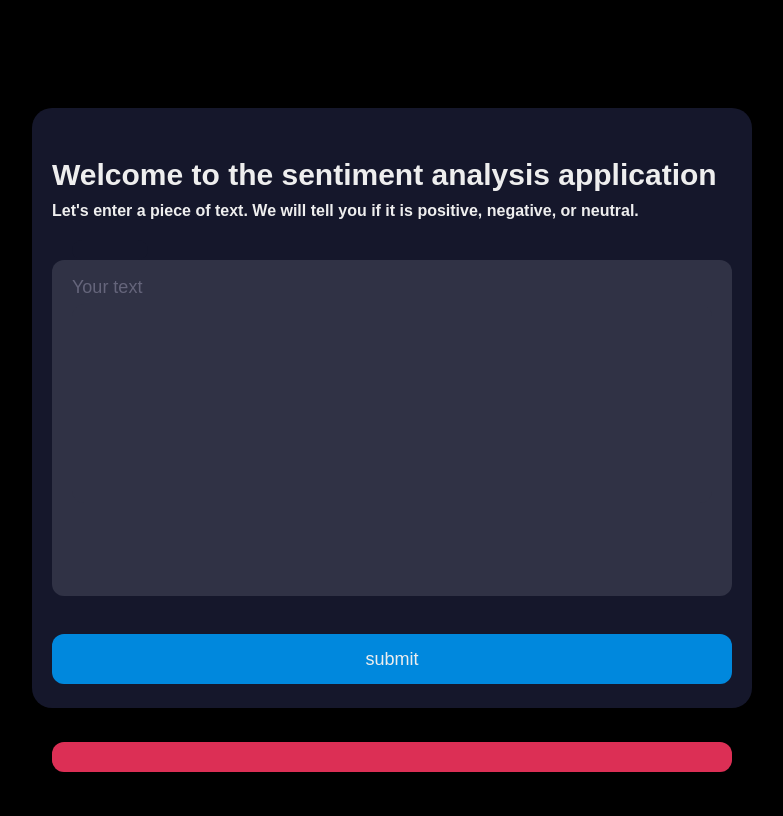
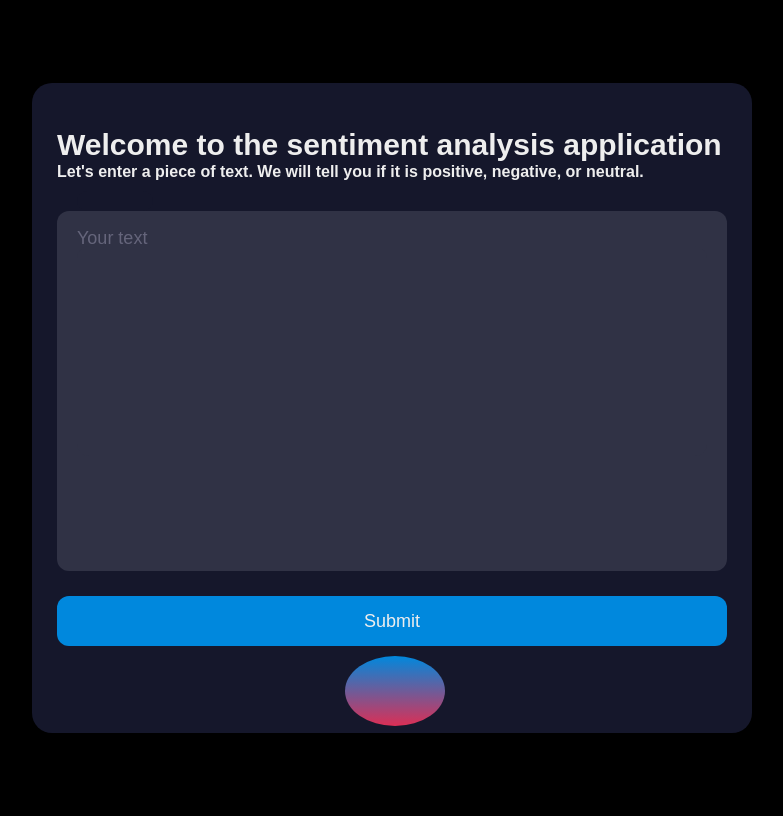
Before and after one commit to C2-Gang/Sentiment_analyser_app, a Flask app: page / in a window 1280 px wide. Shown: the whole page, without its empty margins (248-1031 px from the left). Run offline with Flask 2, Linux system fonts and the light colour scheme; parts of the project's set-up code (start-up, migrations or seed data) failed here and were passed over; some libraries are stand-ins or nearby versions.

Commit message:
fix: (form.css, form.html) change result box style #DEP1-11

```diff
--- a/app/static/styles/form.css
+++ b/app/static/styles/form.css
@@ -10,8 +10,8 @@ body {
     background-color: #15172b;
     border-radius: 20px;
     box-sizing: border-box;
-    height: 600px;
-    padding: 20px;
+    height: 650px;
+    padding: 25px;
     width: 720px;
 }
 
@@ -20,7 +20,7 @@ body {
     font-family: sans-serif;
     font-size: 30px;
     font-weight: 600;
-    margin-top: 30px;
+    margin-top: 20px;
 }
 
 .subtitle {
@@ -28,11 +28,11 @@ body {
     font-family: sans-serif;
     font-size: 16px;
     font-weight: 600;
-    margin-top: 10px;
+    margin-top: 1px;
 }
 
 .input {
-    margin-top: 40px;
+    margin-top: 30px;
     height: 50px;
     position: relative;
     width: 100%;
@@ -44,7 +44,7 @@ body {
     font-size: 18px;
     height: 60%;
     outline: 0;
-    padding: 4px 20px 0;
+    padding: 5px 20px 5;
     width: 100%;
 }
 
@@ -101,7 +101,7 @@ body {
     cursor: pointer;
     font-size: 18px;
     height: 50px;
-    margin-top: 38px;
+    margin-top: 25px;
     outline: 0;
     text-align: center;
     width: 100%;
@@ -112,15 +112,25 @@ body {
 }
 
 .output {
+    display: inline-block;
+	position: relative;
+	left: 49%;
+	transform: translateX(-50%);
+    background-image:-webkit-linear-gradient(top, #08d 0%, #dc2f55 100%);
+    background-image: linear-gradient(to bottom, #08d 0%, #dc2f55 100%);
+
+    margin: 10px;
+    color: white;
+    background-color: #08d;
+
+    width: 100px;
+    height: 70px;
+    -moz-border-radius: 50%;
+    -webkit-border-radius: 50%;
+    border-radius: 50%;
+
+    text-align: center;
+    line-height: 3.5em;
     font-family: sans-serif;
-    background-color: #dc2f55;
-    border-radius: 12px;
-    color: #eee;
     font-size: 20px;
-    height: 30px;
-    margin-top: 58px;
-    outline: 0;
-    width: 100%;
-    display:block;
-    text-align: center;
 }
--- a/app/templates/form.html
+++ b/app/templates/form.html
@@ -10,12 +10,12 @@
       <div class="form">
         <div class="title">Welcome to the sentiment analysis application</div>
         <div class="subtitle">Let's enter a piece of text. We will tell you if it is positive, negative, or neutral.</div>
-        <div class="input">
-          <input id="piecetext" class="input" type="text" placeholder=" " value="" name="piecetext"/>
+        <div class="input" >
+          <input id="piecetext" class="input" type="text" placeholder=" " value="" name="piecetext" />
           <div class="cut"></div>
           <label for="piecetext" class="placeholder">Your text</label>
         </div>
-        <button type="submit" class="submit" value = "submit" id="button">submit</button>
+        <button type="submit" class="submit" value = "submit" id="button">Submit</button>
         <div class="output" id="output_sentiment">
           {{ suggestion }}<br>
 
@@ -24,6 +24,4 @@
     </div>
   </body>
 </html>
-
-
 <!-- <output name="result" class="output" value = "Your sentence is ..."></output>-->
```
